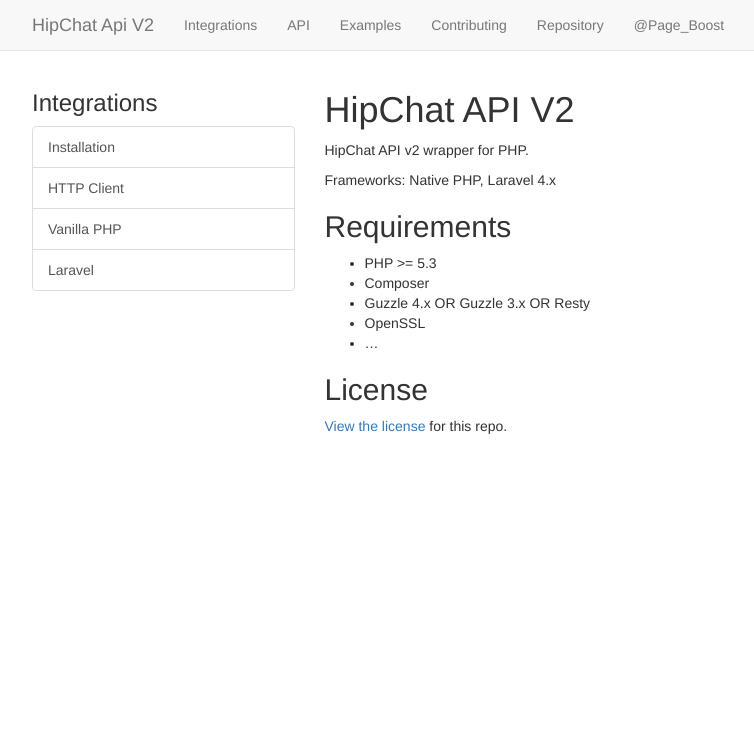
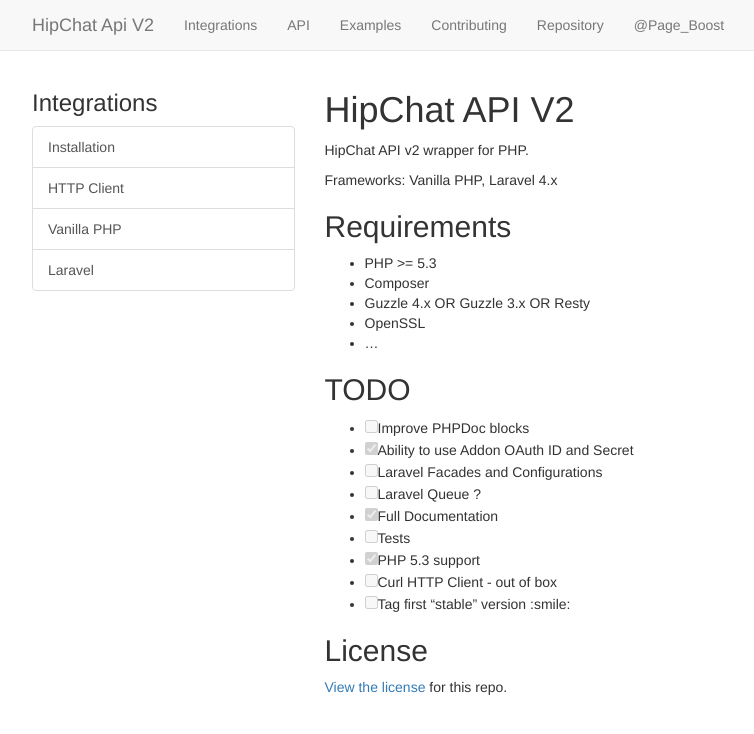
Before and after one commit to PageBoost/hipchat-php-v2, a Jekyll site: the page built from index.md, in a window 1280 px wide. Shown: the top 734 px of the page, without its empty margins (38-792 px from the left). Built offline with Jekyll 4.4.1, drawn with Linux system fonts in a browser that asks for light colours; nearby versions of some CDN libraries; Markdown is read by kramdown in place of the engine named in the settings.

Commit message:
Update Index, Contributing and Examples

```diff
--- a/_includes/sidebar-examples.html
+++ b/_includes/sidebar-examples.html
@@ -2,5 +2,9 @@
     <h3>Examples</h3>
     <div class="list-group">
         <a href="examples.html#example_1" class="list-group-item">Send Room Message</a>
+        <a href="examples.html#example_2" class="list-group-item">Send Private Message</a>
+        <a href="examples.html#example_3" class="list-group-item">Iron Worker Boilerplate</a>
+        <a href="examples.html#example_4" class="list-group-item">Upload User Photo</a>
+        <a href="examples.html#example_5" class="list-group-item">Title Expansion</a>
     </div>
 </aside>
--- a/index.md
+++ b/index.md
@@ -8,7 +8,7 @@ home: true
 
 HipChat API v2 wrapper for PHP.
 
-Frameworks: Native PHP, Laravel 4.x
+Frameworks: Vanilla PHP, Laravel 4.x
 
 ## Requirements
 - PHP >= 5.3
@@ -17,6 +17,18 @@ Frameworks: Native PHP, Laravel 4.x
 - OpenSSL
 - ...
 
+## TODO
+
+- [ ] Improve PHPDoc blocks
+- [x] Ability to use Addon OAuth ID and Secret
+- [ ] Laravel Facades and Configurations
+- [ ] Laravel Queue ?
+- [x] Full Documentation
+- [ ] Tests
+- [x] PHP 5.3 support
+- [ ] Curl HTTP Client - out of box
+- [ ] Tag first "stable" version :smile:
+
 ## License
 
 [View the license](https://github.com/PageBoost/hipchat-php-v2/blob/master/LICENSE) for this repo.
```
Also changed, not shown: contributing.md (+3 -1 lines).
